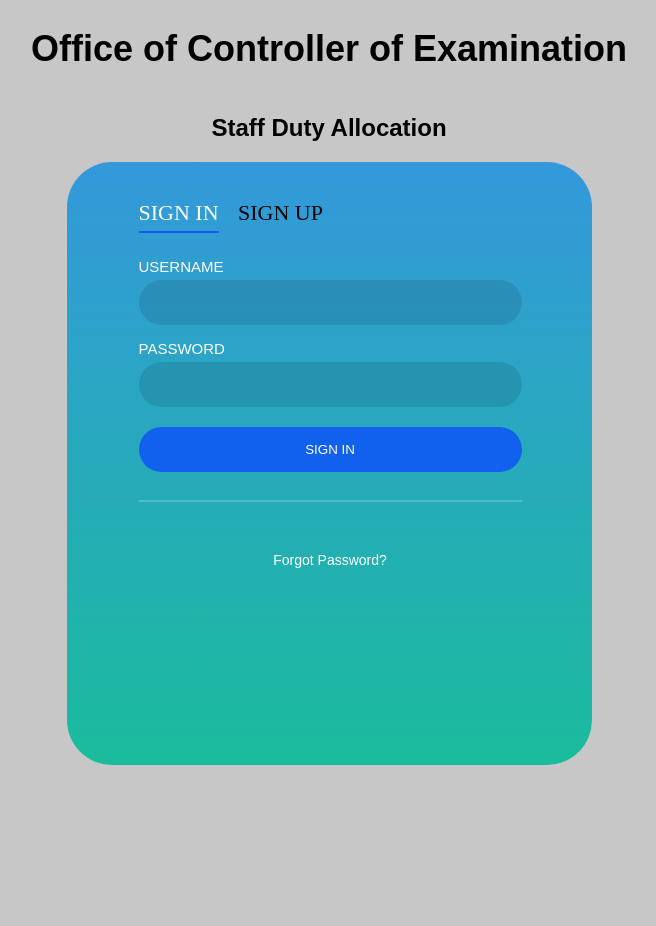
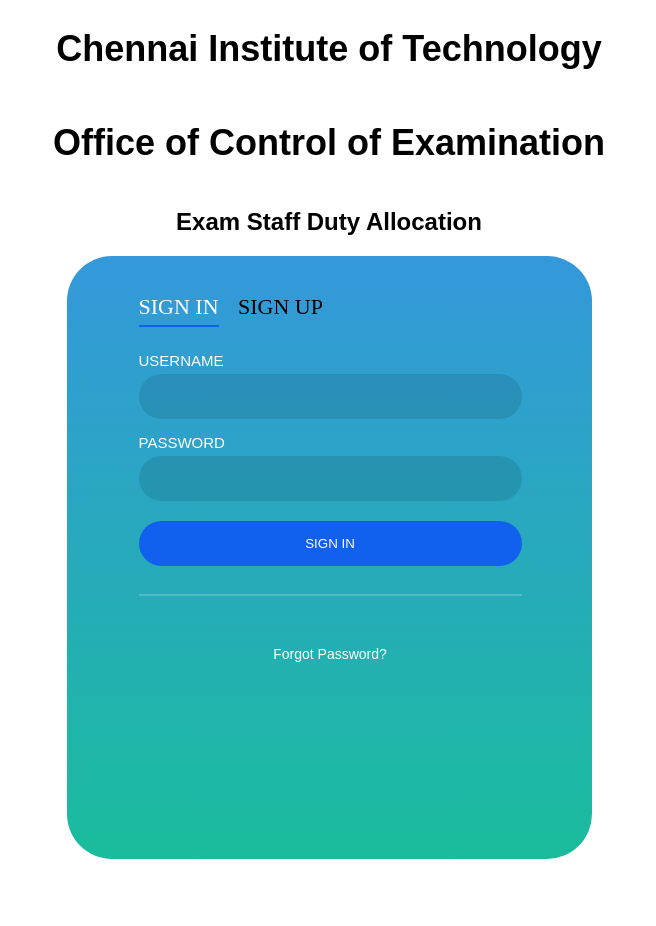
Before and after one commit to NavinSubramanian/StaffallocServer, a Django app: page / in a window 1280 px wide. Shown: the whole page, without its empty margins (311-967 px from the left). Before the commit the page ends 765 px from the top, so only its background shows below. Run offline with Django 4.2, Linux system fonts and the light colour scheme.

Commit message:
login.html

```diff
--- a/allocation/templates/login.html
+++ b/allocation/templates/login.html
@@ -9,7 +9,7 @@
     margin: 0;
     color: #6a6f8c;
     font-size: 600 16px/18px;
-    background-color: #33333346;
+    background-color: white;
     font-family: 'Arial', sans-serif;
   }
     *,
@@ -237,8 +237,9 @@
 
 <body>
 	<div class="Text">
-		<h1>Office of Controller of Examination</h1>
-		<h2>Staff Duty Allocation</h2>
+		<h1>Chennai Institute of Technology</h1>
+		<h1>Office of Control of Examination</h1>
+		<h2>Exam Staff Duty Allocation</h2>
 	</div>
 
 
```
